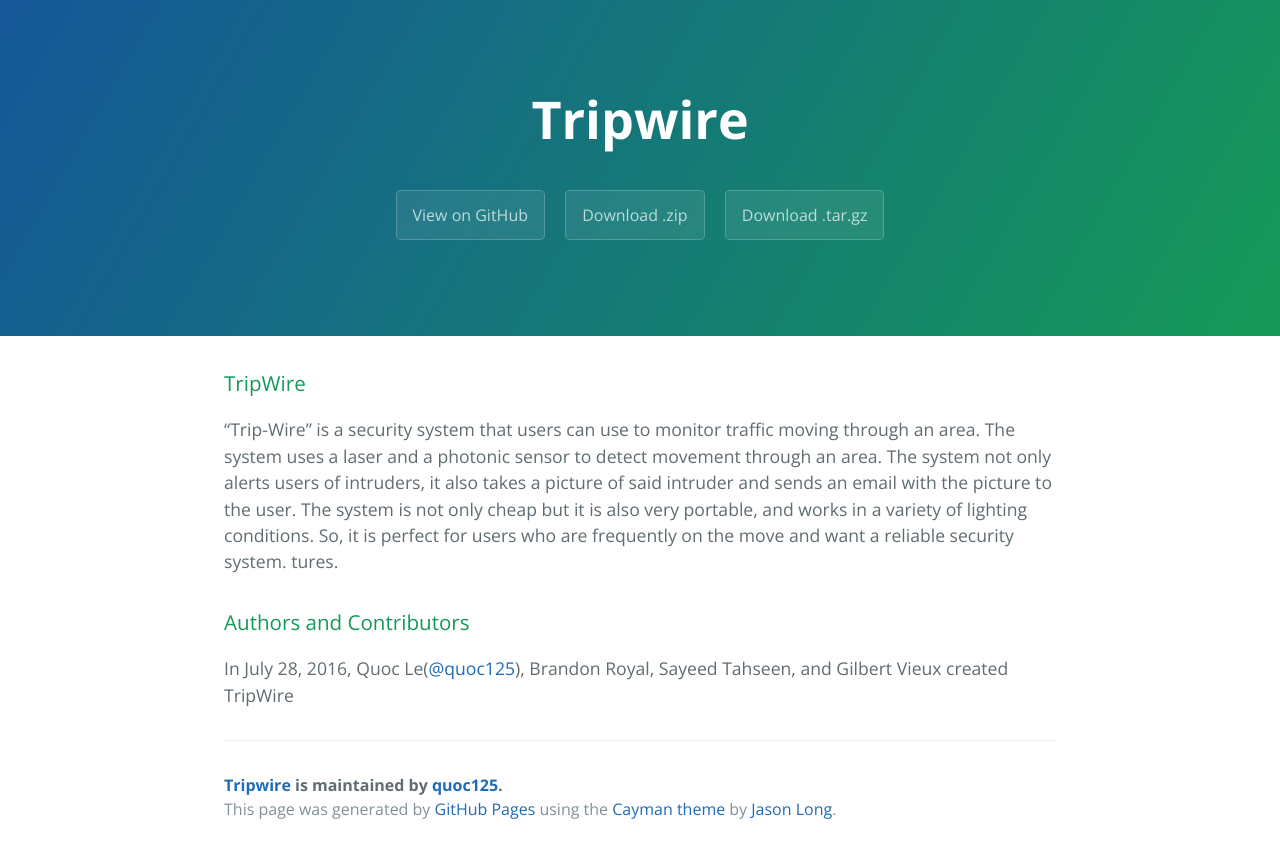
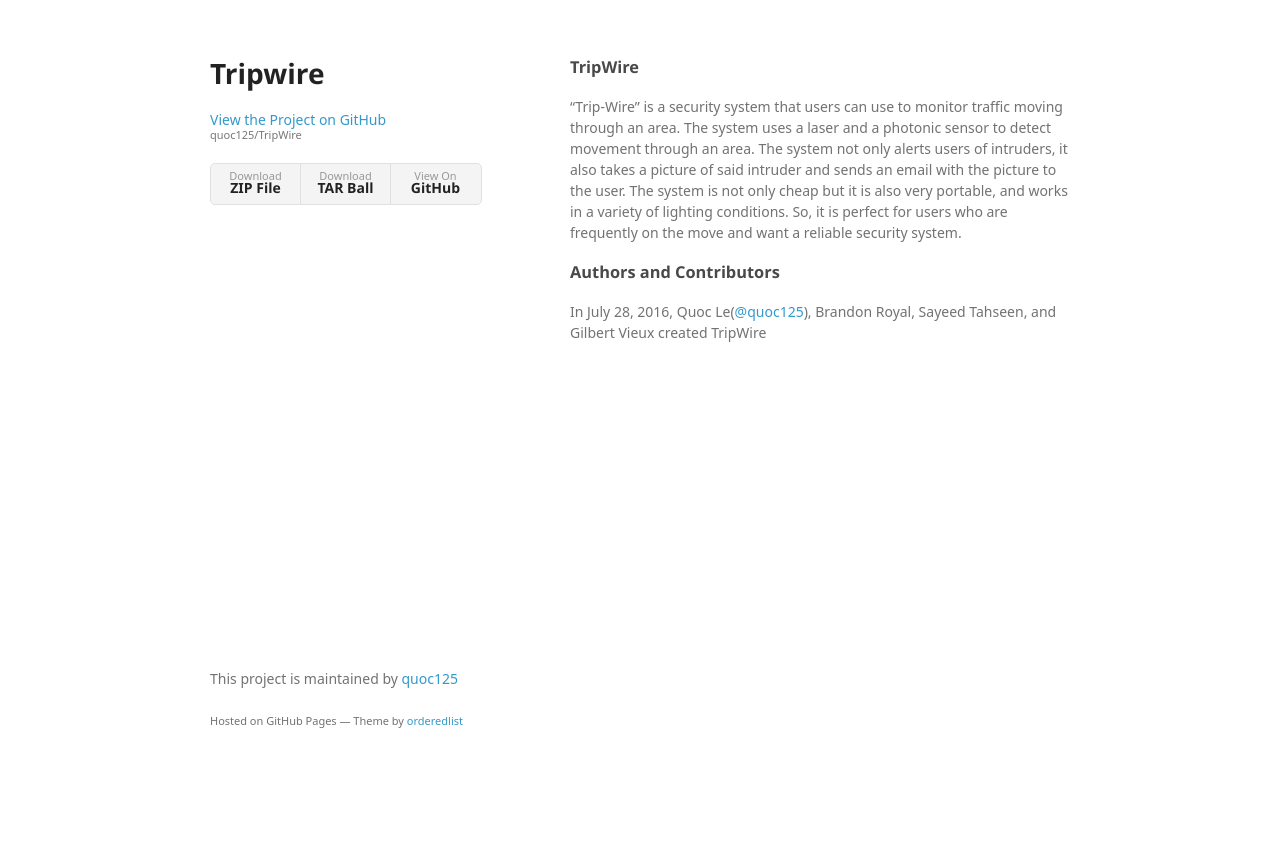
Before and after one commit to quoc125/TripWire, a plain HTML site: page index.html in a window 1280 px wide. After the commit the page ends 800 px from the top, so only its background shows below. Drawn offline with nearby package versions, Linux system fonts and the light colour scheme; a web font is replaced by a local one.

Commit message:
Create gh-pages branch via GitHub

```diff
--- a/index.html
+++ b/index.html
@@ -1,43 +1,49 @@
-<!DOCTYPE html>
-<html lang="en-us">
+<!doctype html>
+<html>
   <head>
-    <meta charset="UTF-8">
+    <meta charset="utf-8">
+    <meta http-equiv="X-UA-Compatible" content="chrome=1">
     <title>Tripwire by quoc125</title>
-    <meta name="viewport" content="width=device-width, initial-scale=1">
-    <link rel="stylesheet" type="text/css" href="stylesheets/normalize.css" media="screen">
-    <link href='https://fonts.googleapis.com/css?family=Open+Sans:400,700' rel='stylesheet' type='text/css'>
-    <link rel="stylesheet" type="text/css" href="stylesheets/stylesheet.css" media="screen">
-    <link rel="stylesheet" type="text/css" href="stylesheets/github-light.css" media="screen">
+
+    <link rel="stylesheet" href="stylesheets/styles.css">
+    <link rel="stylesheet" href="stylesheets/github-light.css">
+    <meta name="viewport" content="width=device-width">
+    <!--[if lt IE 9]>
+    <script src="//html5shiv.googlecode.com/svn/trunk/html5.js"></script>
+    <![endif]-->
   </head>
   <body>
-    <section class="page-header">
-      <h1 class="project-name">Tripwire</h1>
-      <h2 class="project-tagline"></h2>
-      <a href="https://github.com/quoc125/TripWire" class="btn">View on GitHub</a>
-      <a href="https://github.com/quoc125/TripWire/zipball/master" class="btn">Download .zip</a>
-      <a href="https://github.com/quoc125/TripWire/tarball/master" class="btn">Download .tar.gz</a>
-    </section>
+    <div class="wrapper">
+      <header>
+        <h1>Tripwire</h1>
+        <p></p>
 
-    <section class="main-content">
-      <h3>
+        <p class="view"><a href="https://github.com/quoc125/TripWire">View the Project on GitHub <small>quoc125/TripWire</small></a></p>
+
+
+        <ul>
+          <li><a href="https://github.com/quoc125/TripWire/zipball/master">Download <strong>ZIP File</strong></a></li>
+          <li><a href="https://github.com/quoc125/TripWire/tarball/master">Download <strong>TAR Ball</strong></a></li>
+          <li><a href="https://github.com/quoc125/TripWire">View On <strong>GitHub</strong></a></li>
+        </ul>
+      </header>
+      <section>
+        <h3>
 <a id="tripwire" class="anchor" href="#tripwire" aria-hidden="true"><span aria-hidden="true" class="octicon octicon-link"></span></a>TripWire</h3>
 
-<p>“Trip-Wire” is a security system that users can use to monitor traffic moving through an area. The system uses a laser and a photonic sensor to detect movement through an area. The system not only alerts users of intruders, it also takes a picture of said intruder and sends an email with the picture to the user. The system is not only cheap but it is also very portable, and works in a variety of lighting conditions. So, it is perfect for users who are frequently on the move and want a reliable security system.
-tures.</p>
+<p>“Trip-Wire” is a security system that users can use to monitor traffic moving through an area. The system uses a laser and a photonic sensor to detect movement through an area. The system not only alerts users of intruders, it also takes a picture of said intruder and sends an email with the picture to the user. The system is not only cheap but it is also very portable, and works in a variety of lighting conditions. So, it is perfect for users who are frequently on the move and want a reliable security system.</p>
 
 <h3>
 <a id="authors-and-contributors" class="anchor" href="#authors-and-contributors" aria-hidden="true"><span aria-hidden="true" class="octicon octicon-link"></span></a>Authors and Contributors</h3>
 
 <p>In July 28, 2016, Quoc Le(<a href="https://github.com/quoc125" class="user-mention">@quoc125</a>), Brandon Royal, Sayeed Tahseen, and  Gilbert Vieux created TripWire</p>
-
-      <footer class="site-footer">
-        <span class="site-footer-owner"><a href="https://github.com/quoc125/TripWire">Tripwire</a> is maintained by <a href="https://github.com/quoc125">quoc125</a>.</span>
-
-        <span class="site-footer-credits">This page was generated by <a href="https://pages.github.com">GitHub Pages</a> using the <a href="https://github.com/jasonlong/cayman-theme">Cayman theme</a> by <a href="https://twitter.com/jasonlong">Jason Long</a>.</span>
+      </section>
+      <footer>
+        <p>This project is maintained by <a href="https://github.com/quoc125">quoc125</a></p>
+        <p><small>Hosted on GitHub Pages &mdash; Theme by <a href="https://github.com/orderedlist">orderedlist</a></small></p>
       </footer>
-
-    </section>
-
+    </div>
+    <script src="javascripts/scale.fix.js"></script>
 
   </body>
 </html>
--- /dev/null
+++ b/javascripts/scale.fix.js
@@ -0,0 +1,17 @@
+var metas = document.getElementsByTagName('meta');
+var i;
+if (navigator.userAgent.match(/iPhone/i)) {
+  for (i=0; i<metas.length; i++) {
+    if (metas[i].name == "viewport") {
+      metas[i].content = "width=device-width, minimum-scale=1.0, maximum-scale=1.0";
+    }
+  }
+  document.addEventListener("gesturestart", gestureStart, false);
+}
+function gestureStart() {
+  for (i=0; i<metas.length; i++) {
+    if (metas[i].name == "viewport") {
+      metas[i].content = "width=device-width, minimum-scale=0.25, maximum-scale=1.6";
+    }
+  }
+}
--- a/params.json
+++ b/params.json
@@ -1,6 +1,6 @@
 {
   "name": "Tripwire",
   "tagline": "",
-  "body": "### TripWire\r\n“Trip-Wire” is a security system that users can use to monitor traffic moving through an area. The system uses a laser and a photonic sensor to detect movement through an area. The system not only alerts users of intruders, it also takes a picture of said intruder and sends an email with the picture to the user. The system is not only cheap but it is also very portable, and works in a variety of lighting conditions. So, it is perfect for users who are frequently on the move and want a reliable security system.\r\ntures.\r\n\r\n### Authors and Contributors\r\nIn July 28, 2016, Quoc Le(@quoc125), Brandon Royal, Sayeed Tahseen, and  Gilbert Vieux created TripWire\r\n\r\n",
+  "body": "### TripWire\r\n“Trip-Wire” is a security system that users can use to monitor traffic moving through an area. The system uses a laser and a photonic sensor to detect movement through an area. The system not only alerts users of intruders, it also takes a picture of said intruder and sends an email with the picture to the user. The system is not only cheap but it is also very portable, and works in a variety of lighting conditions. So, it is perfect for users who are frequently on the move and want a reliable security system.\r\n\r\n### Authors and Contributors\r\nIn July 28, 2016, Quoc Le(@quoc125), Brandon Royal, Sayeed Tahseen, and  Gilbert Vieux created TripWire\r\n\r\n",
   "note": "Don't delete this file! It's used internally to help with page regeneration."
 }
--- /dev/null
+++ b/stylesheets/styles.css
@@ -0,0 +1,324 @@
+@font-face {
+  font-family: 'Noto Sans';
+  font-weight: 400;
+  font-style: normal;
+  src: url('../fonts/Noto-Sans-regular/Noto-Sans-regular.eot');
+  src: url('../fonts/Noto-Sans-regular/Noto-Sans-regular.eot?#iefix') format('embedded-opentype'),
+       local('Noto Sans'),
+       local('Noto-Sans-regular'),
+       url('../fonts/Noto-Sans-regular/Noto-Sans-regular.woff2') format('woff2'),
+       url('../fonts/Noto-Sans-regular/Noto-Sans-regular.woff') format('woff'),
+       url('../fonts/Noto-Sans-regular/Noto-Sans-regular.ttf') format('truetype'),
+       url('../fonts/Noto-Sans-regular/Noto-Sans-regular.svg#NotoSans') format('svg');
+}
+
+@font-face {
+  font-family: 'Noto Sans';
+  font-weight: 700;
+  font-style: normal;
+  src: url('../fonts/Noto-Sans-700/Noto-Sans-700.eot');
+  src: url('../fonts/Noto-Sans-700/Noto-Sans-700.eot?#iefix') format('embedded-opentype'),
+       local('Noto Sans Bold'),
+       local('Noto-Sans-700'),
+       url('../fonts/Noto-Sans-700/Noto-Sans-700.woff2') format('woff2'),
+       url('../fonts/Noto-Sans-700/Noto-Sans-700.woff') format('woff'),
+       url('../fonts/Noto-Sans-700/Noto-Sans-700.ttf') format('truetype'),
+       url('../fonts/Noto-Sans-700/Noto-Sans-700.svg#NotoSans') format('svg');
+}
+
+@font-face {
+  font-family: 'Noto Sans';
+  font-weight: 400;
+  font-style: italic;
+  src: url('../fonts/Noto-Sans-italic/Noto-Sans-italic.eot');
+  src: url('../fonts/Noto-Sans-italic/Noto-Sans-italic.eot?#iefix') format('embedded-opentype'),
+       local('Noto Sans Italic'),
+       local('Noto-Sans-italic'),
+       url('../fonts/Noto-Sans-italic/Noto-Sans-italic.woff2') format('woff2'),
+       url('../fonts/Noto-Sans-italic/Noto-Sans-italic.woff') format('woff'),
+       url('../fonts/Noto-Sans-italic/Noto-Sans-italic.ttf') format('truetype'),
+       url('../fonts/Noto-Sans-italic/Noto-Sans-italic.svg#NotoSans') format('svg');
+}
+
+@font-face {
+  font-family: 'Noto Sans';
+  font-weight: 700;
+  font-style: italic;
+  src: url('../fonts/Noto-Sans-700italic/Noto-Sans-700italic.eot');
+  src: url('../fonts/Noto-Sans-700italic/Noto-Sans-700italic.eot?#iefix') format('embedded-opentype'),
+       local('Noto Sans Bold Italic'),
+       local('Noto-Sans-700italic'),
+       url('../fonts/Noto-Sans-700italic/Noto-Sans-700italic.woff2') format('woff2'),
+       url('../fonts/Noto-Sans-700italic/Noto-Sans-700italic.woff') format('woff'),
+       url('../fonts/Noto-Sans-700italic/Noto-Sans-700italic.ttf') format('truetype'),
+       url('../fonts/Noto-Sans-700italic/Noto-Sans-700italic.svg#NotoSans') format('svg');
+}
+
+body {
+  background-color: #fff;
+  padding:50px;
+  font: 14px/1.5 "Noto Sans", "Helvetica Neue", Helvetica, Arial, sans-serif;
+  color:#727272;
+  font-weight:400;
+}
+
+h1, h2, h3, h4, h5, h6 {
+  color:#222;
+  margin:0 0 20px;
+}
+
+p, ul, ol, table, pre, dl {
+  margin:0 0 20px;
+}
+
+h1, h2, h3 {
+  line-height:1.1;
+}
+
+h1 {
+  font-size:28px;
+}
+
+h2 {
+  color:#393939;
+}
+
+h3, h4, h5, h6 {
+  color:#494949;
+}
+
+a {
+  color:#39c;
+  text-decoration:none;
+}
+
+a:hover {
+  color:#069;
+}
+
+a small {
+  font-size:11px;
+  color:#777;
+  margin-top:-0.3em;
+  display:block;
+}
+
+a:hover small {
+  color:#777;
+}
+
+.wrapper {
+  width:860px;
+  margin:0 auto;
+}
+
+blockquote {
+  border-left:1px solid #e5e5e5;
+  margin:0;
+  padding:0 0 0 20px;
+  font-style:italic;
+}
+
+code, pre {
+  font-family:Monaco, Bitstream Vera Sans Mono, Lucida Console, Terminal, Consolas, Liberation Mono, DejaVu Sans Mono, Courier New, monospace;
+  color:#333;
+  font-size:12px;
+}
+
+pre {
+  padding:8px 15px;
+  background: #f8f8f8;
+  border-radius:5px;
+  border:1px solid #e5e5e5;
+  overflow-x: auto;
+}
+
+table {
+  width:100%;
+  border-collapse:collapse;
+}
+
+th, td {
+  text-align:left;
+  padding:5px 10px;
+  border-bottom:1px solid #e5e5e5;
+}
+
+dt {
+  color:#444;
+  font-weight:700;
+}
+
+th {
+  color:#444;
+}
+
+img {
+  max-width:100%;
+}
+
+header {
+  width:270px;
+  float:left;
+  position:fixed;
+  -webkit-font-smoothing:subpixel-antialiased;
+}
+
+header ul {
+  list-style:none;
+  height:40px;
+  padding:0;
+  background: #f4f4f4;
+  border-radius:5px;
+  border:1px solid #e0e0e0;
+  width:270px;
+}
+
+header li {
+  width:89px;
+  float:left;
+  border-right:1px solid #e0e0e0;
+  height:40px;
+}
+
+header li:first-child a {
+  border-radius:5px 0 0 5px;
+}
+
+header li:last-child a {
+  border-radius:0 5px 5px 0;
+}
+
+header ul a {
+  line-height:1;
+  font-size:11px;
+  color:#999;
+  display:block;
+  text-align:center;
+  padding-top:6px;
+  height:34px;
+}
+
+header ul a:hover {
+  color:#999;
+}
+
+header ul a:active {
+  background-color:#f0f0f0;
+}
+
+strong {
+  color:#222;
+  font-weight:700;
+}
+
+header ul li + li + li {
+  border-right:none;
+  width:89px;
+}
+
+header ul a strong {
+  font-size:14px;
+  display:block;
+  color:#222;
+}
+
+section {
+  width:500px;
+  float:right;
+  padding-bottom:50px;
+}
+
+small {
+  font-size:11px;
+}
+
+hr {
+  border:0;
+  background:#e5e5e5;
+  height:1px;
+  margin:0 0 20px;
+}
+
+footer {
+  width:270px;
+  float:left;
+  position:fixed;
+  bottom:50px;
+  -webkit-font-smoothing:subpixel-antialiased;
+}
+
+@media print, screen and (max-width: 960px) {
+
+  div.wrapper {
+    width:auto;
+    margin:0;
+  }
+
+  header, section, footer {
+    float:none;
+    position:static;
+    width:auto;
+  }
+
+  header {
+    padding-right:320px;
+  }
+
+  section {
+    border:1px solid #e5e5e5;
+    border-width:1px 0;
+    padding:20px 0;
+    margin:0 0 20px;
+  }
+
+  header a small {
+    display:inline;
+  }
+
+  header ul {
+    position:absolute;
+    right:50px;
+    top:52px;
+  }
+}
+
+@media print, screen and (max-width: 720px) {
+  body {
+    word-wrap:break-word;
+  }
+
+  header {
+    padding:0;
+  }
+
+  header ul, header p.view {
+    position:static;
+  }
+
+  pre, code {
+    word-wrap:normal;
+  }
+}
+
+@media print, screen and (max-width: 480px) {
+  body {
+    padding:15px;
+  }
+
+  header ul {
+    width:99%;
+  }
+
+  header li, header ul li + li + li {
+    width:33%;
+  }
+}
+
+@media print {
+  body {
+    padding:0.4in;
+    font-size:12pt;
+    color:#444;
+  }
+}
```
